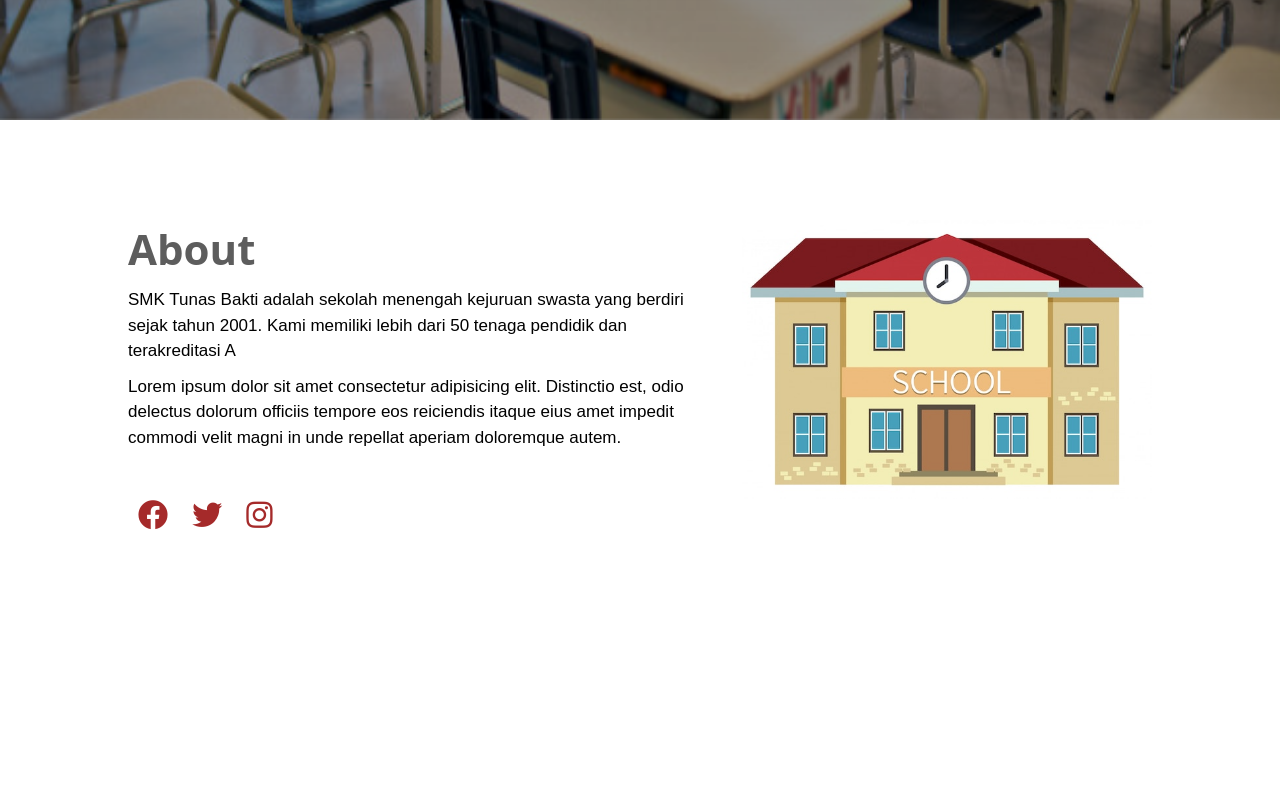
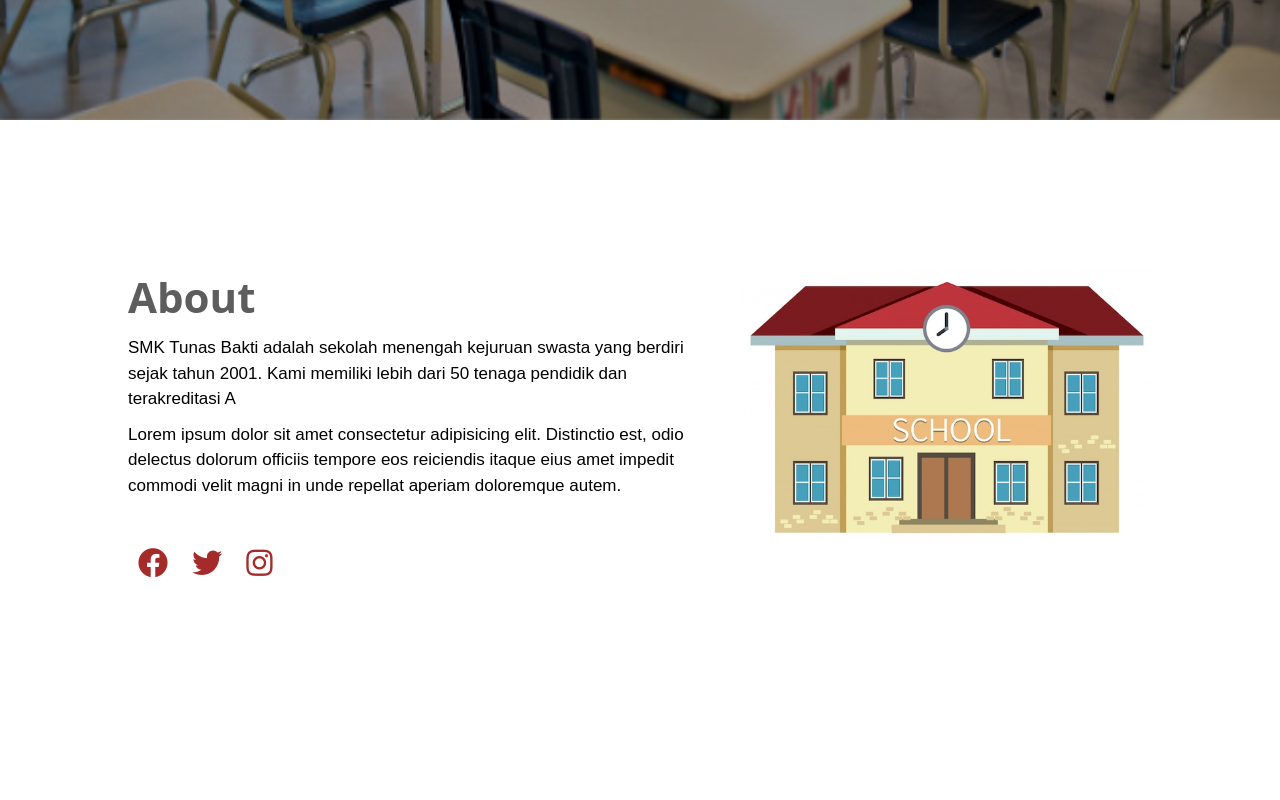
Before and after one commit to imanuelidasps/website-sekolah, a plain HTML site: page index.html in a window 1280 px wide. Shown: the part 680-1480 px from the top of the page. Drawn offline with Linux system fonts and the light colour scheme.

Commit message:
memperbaiki

```diff
--- a/style.css
+++ b/style.css
@@ -7,6 +7,10 @@
   list-style: none;
   box-sizing: border-box;
   font-family: 'Open Sans', sans-serif;
+}
+
+html {
+  scroll-behavior: smooth;
 }
 
 body {
@@ -185,6 +189,7 @@ button:hover {
 .section {
   width: 100%;
   min-height: 100vh;
+  padding-top: 3rem;
 }
 
 .container-1 {
@@ -429,7 +434,7 @@ img {
 /* Footer */
 
 footer {
-  padding: 25px 0;
+  padding: 25px;
   background-color: #9c9efe;
   color: #ffffff;
   text-align: center;
```
